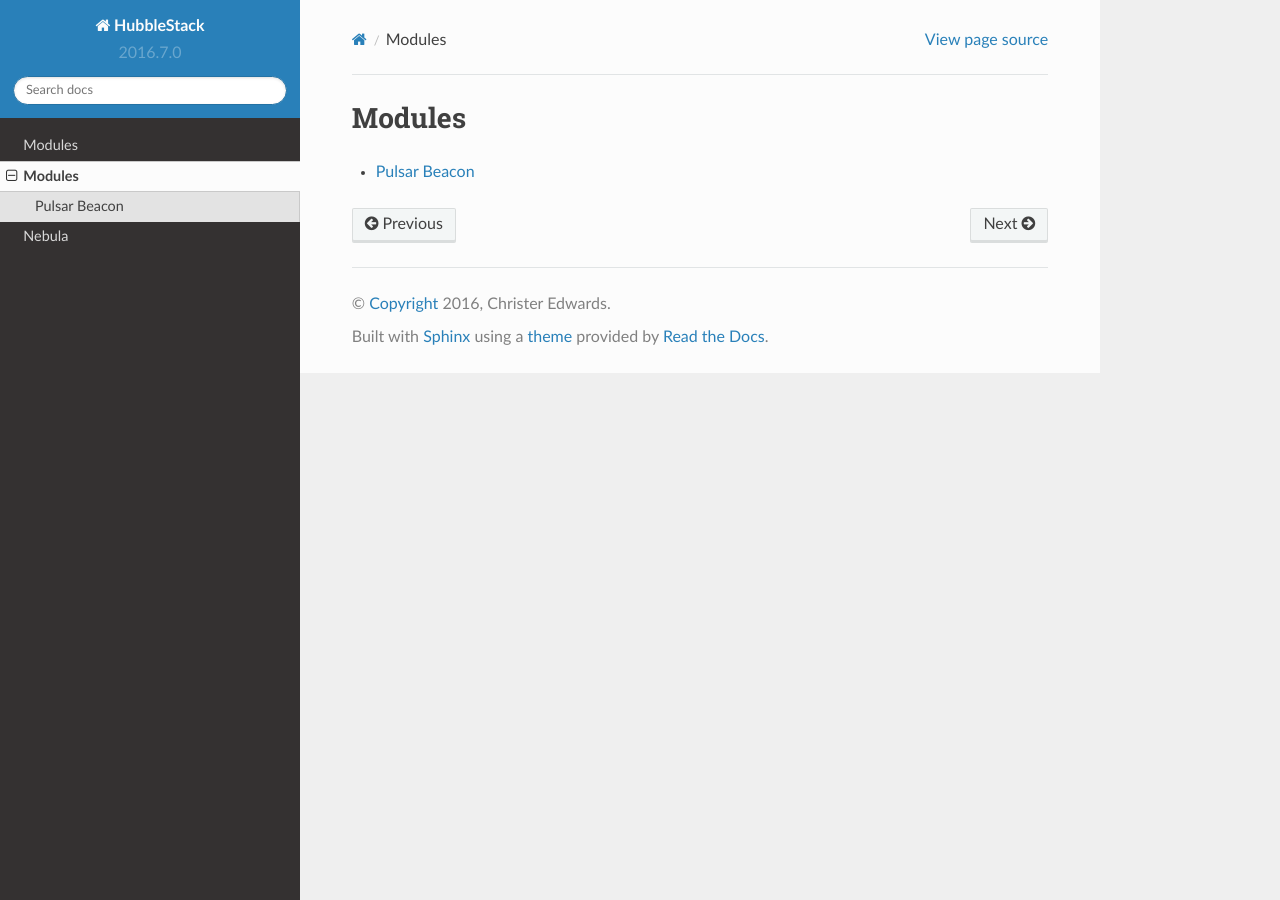
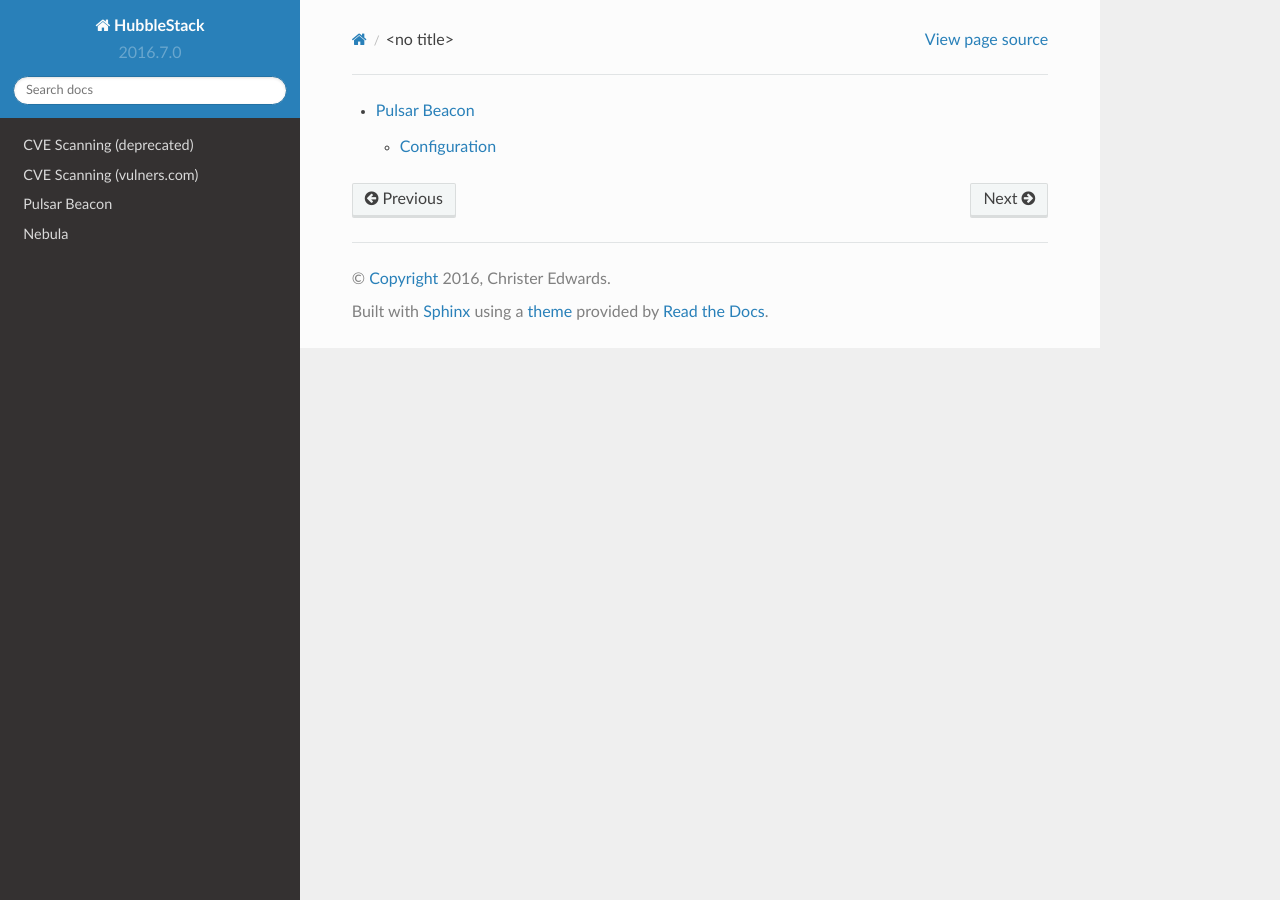
Before and after one commit to hubblestack/hubble-salt, a Sphinx documentation site: the page built from docs/chapters/pulsar/index.rst, in a window 1280 px wide. Built offline with Sphinx 7.4.7 and the Read the Docs theme 2.0.0, drawn with Linux system fonts in a browser that asks for light colours; pages that are not in the unit, such as notebooks, are missing from menus.

```diff
--- a/docs/chapters/nova/index.rst
+++ b/docs/chapters/nova/index.rst
@@ -2,11 +2,5 @@
 
    ../../nova/README
 
-Modules
-=======
-
-.. toctree::
-   :maxdepth: 1
-
    cve-scan
    cve-scan-v2
--- a/docs/chapters/pulsar/index.rst
+++ b/docs/chapters/pulsar/index.rst
@@ -1,11 +1,5 @@
 .. toctree::
 
-  ../../pulsar/README
-
-Modules
-=======
-
-.. toctree::
-   :maxdepth: 1
+   ../../pulsar/README
 
    inotify
--- a/docs/chapters/quasar/index.rst
+++ b/docs/chapters/quasar/index.rst
@@ -1,4 +1,3 @@
 .. toctree::
-   :maxdepth: 1
 
    ../../quasar/README
```
